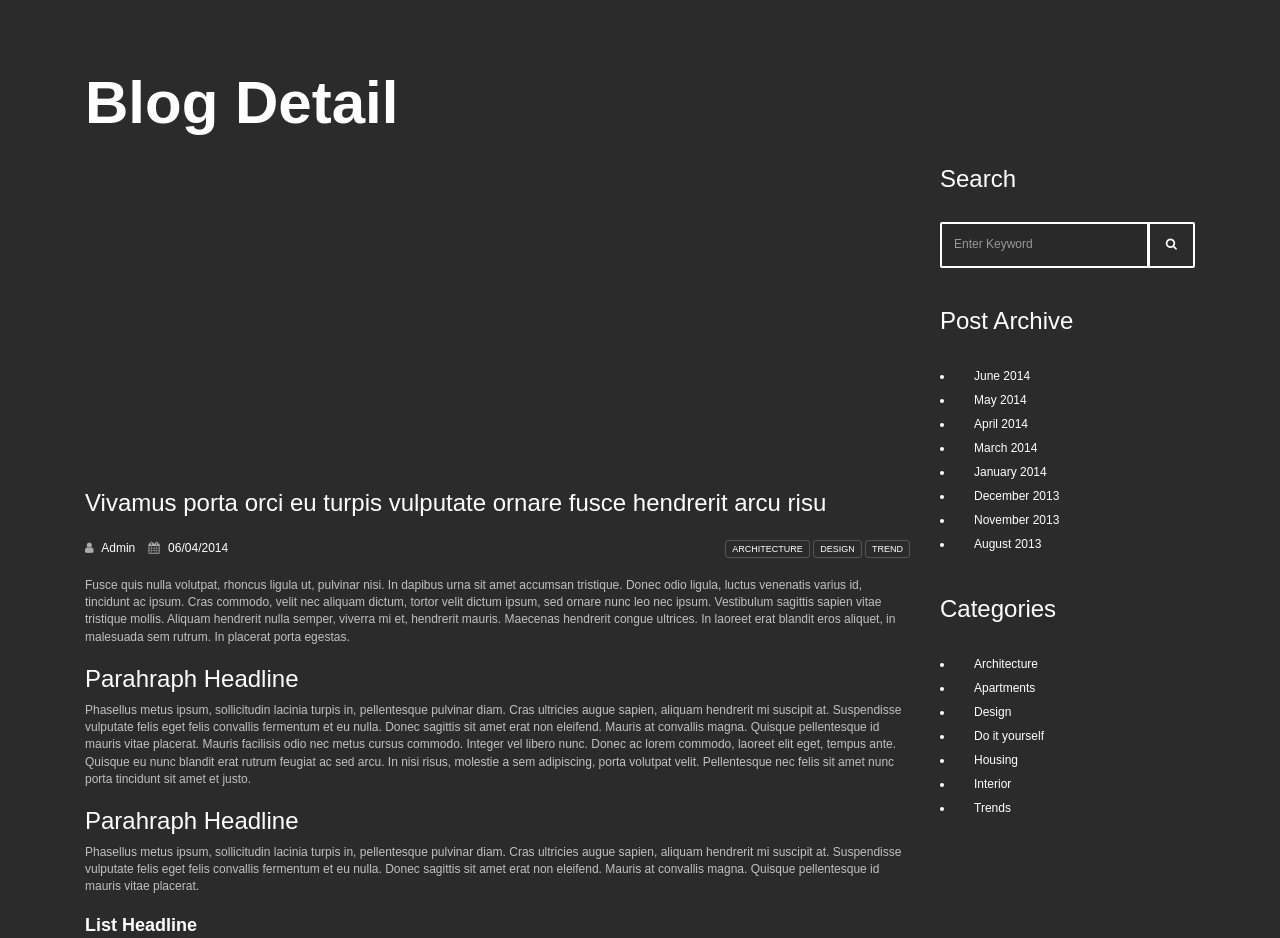
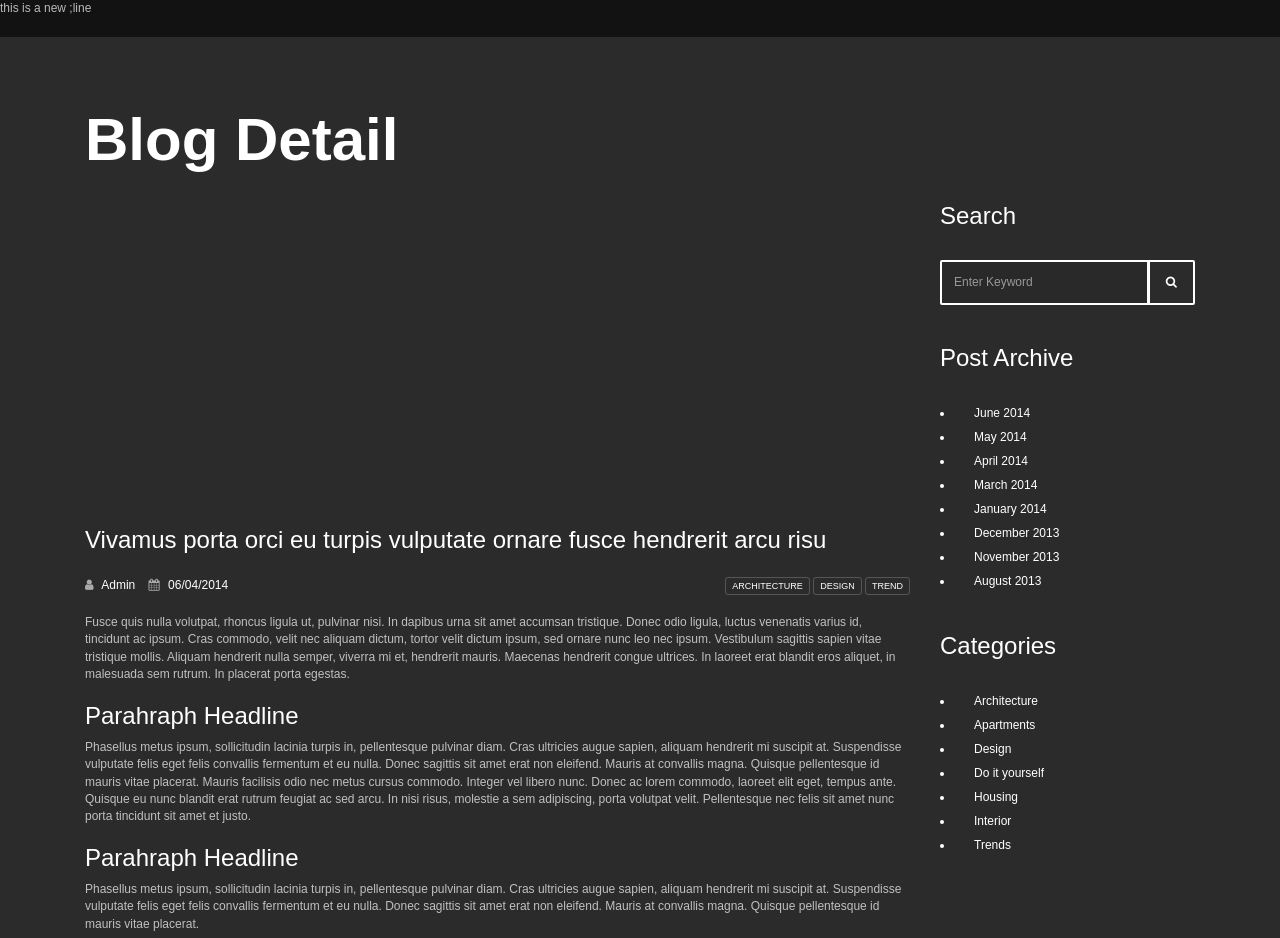
Before and after one commit to syedmohammedgouse/gihub, a plain HTML site: page blog-detail.html in a window 1280 px wide. Shown: the top 938 px of the page. Drawn offline with Linux system fonts and the light colour scheme; a script that the page names is missing.

Commit message:
Update blog-detail.html

```diff
--- a/blog-detail.html
+++ b/blog-detail.html
@@ -12,6 +12,7 @@
     <link rel="stylesheet" href="assets/css/style.css" type="text/css">
 
     <title>Blog</title>
+    <p>this is a new ;line
 
 </head>
 
```
